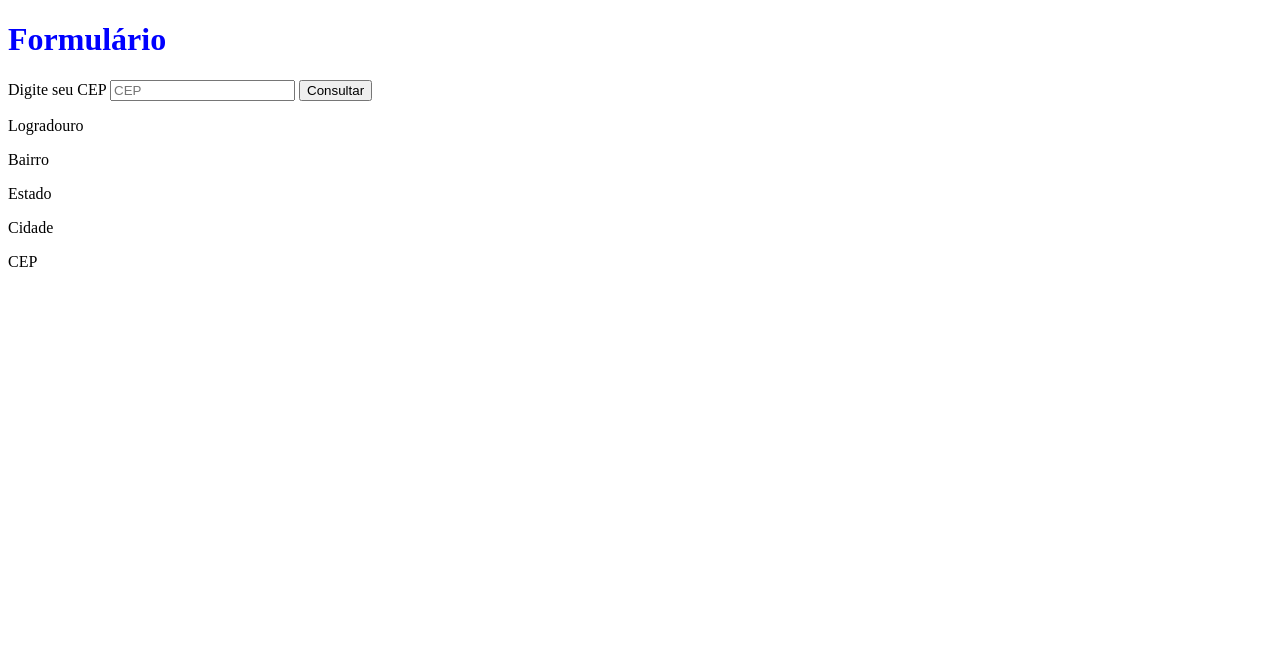
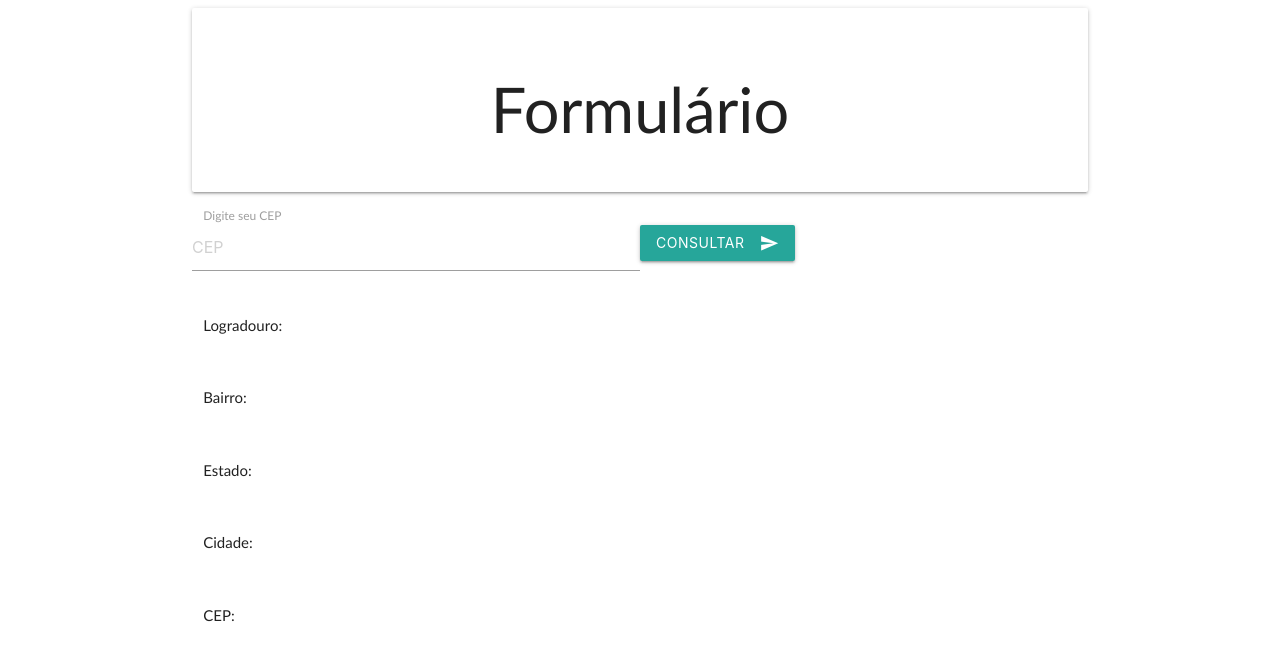
Before and after one commit to marquinhusgoncalves-zz/curso-javascript-da2k, a plain HTML site: page challenge-28/index.html in a window 1280 px wide. Drawn offline with nearby package versions, Linux system fonts and the light colour scheme.

Commit message:
Finished without correction

```diff
--- a/challenge-28/challenge-28.js
+++ b/challenge-28/challenge-28.js
@@ -32,8 +32,8 @@
     var clickButton = document.querySelector('button[type="submit"]');
 
     clickButton.addEventListener('click', function(e) {
+      e.preventDefault();
       var msg = document.querySelector('[data-js="message"]');
-      e.preventDefault();
       var inputCEP = document.querySelector('input[type="text"]');
       var cep = cleanInputCEP(inputCEP);
       msg.innerHTML = 'Buscando informações para o CEP ' + cep + '...';
@@ -58,10 +58,10 @@
 
   function readData(data) {
     document.querySelector('#logradouro').innerHTML = data.logradouro;
-    console.log(data.bairro);
-    console.log(data.uf);
-    console.log(data.localidade);
-    console.log(data.cep);
+    document.querySelector('#bairro').innerHTML = data.bairro;
+    document.querySelector('#uf').innerHTML = data.uf;
+    document.querySelector('#localidade').innerHTML = data.localidade;
+    document.querySelector('#cep').innerHTML = data.cep;
   }
 
   function getAjaxresponse(cep) {
--- a/challenge-28/index.html
+++ b/challenge-28/index.html
@@ -3,25 +3,47 @@
 <head>
   <meta charset="UTF-8">
   <title>Challenge-28</title>
+  <!-- Compiled and minified CSS -->
+  <link rel="stylesheet" href="https://cdnjs.cloudflare.com/ajax/libs/materialize/0.98.0/css/materialize.min.css">
+  <link rel="stylesheet" href="https://fonts.googleapis.com/icon?family=Material+Icons">
   <link rel="stylesheet" href="style.css">
 </head>
 <body>
-  <h1>Formulário</h1>
-  <form action="">
-    <label for="">Digite seu CEP</label>
-    <input name="cep" type="text" maxlength="9" placeholder="CEP" required>
-    <button type="submit">Consultar</button>
-  </form>
-  <section class="information">
-    <p>Logradouro</p><span id="logradouro"></span>
-    <p>Bairro</p><span id="bairro"></span>
-    <p>Estado</p><span id="uf"></span>
-    <p>Cidade</p><span id="localidade"></span>
-    <p>CEP</p><span id="cep"></span>
-  </section>
-  <section class="message">
-    <p class="status" data-js="message"></p>
-  </section>
-<script src="challenge-28.js"></script>
+  <div class="container">
+    <header class="card-panel">
+      <h1 class="center-align">Formulário</h1>
+    </header>
+    <form action="" class="row">
+      <label class="col s12" for="">Digite seu CEP</label>
+      <input class="col s6" name="cep" type="text" maxlength="9" placeholder="CEP" required>
+      <button class="btn waves-effect waves-light" type="submit" name="action">Consultar
+        <i class="material-icons right">send</i>
+      </button>
+    </form>
+    <section information">
+      <div class="row">
+        <p class="col s2">Logradouro:</p><p class="col s2" id="logradouro"></p>
+      </div>
+      <div class="row">
+        <p class="col s2">Bairro:</p><p class="col s2" id="bairro"></p>
+      </div>
+      <div class="row">
+        <p class="col s2">Estado:</p><p class="col s2" id="uf"></p>
+      </div>
+      <div class="row">
+        <p class="col s2">Cidade:</p><p class="col s2" id="localidade"></p>
+      </div>
+      <div class="row">
+        <p class="col s2">CEP:</p><p class="col s2" id="cep"></p>
+      </div>
+    </section>
+    <section class="row message">
+      <p class="status" data-js="message"></p>
+    </section>
+  </div>
+  <script src="https://code.jquery.com/jquery-2.2.4.min.js"></script>
+  <!-- Compiled and minified JavaScript -->
+  <script src="https://cdnjs.cloudflare.com/ajax/libs/materialize/0.98.0/js/materialize.min.js"></script>
+  <script src="challenge-28.js"></script>
 </body>
 </html>
--- a/challenge-28/style.css
+++ b/challenge-28/style.css
@@ -1,3 +1,3 @@
-h1 {
-  color: blue;
+html {
+  font-family: GillSans, Calibri, Trebuchet, sans-serif;
 }
```
